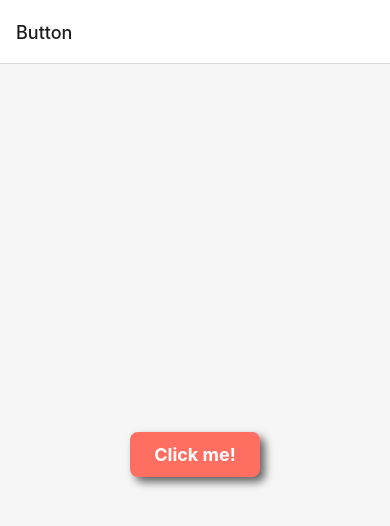
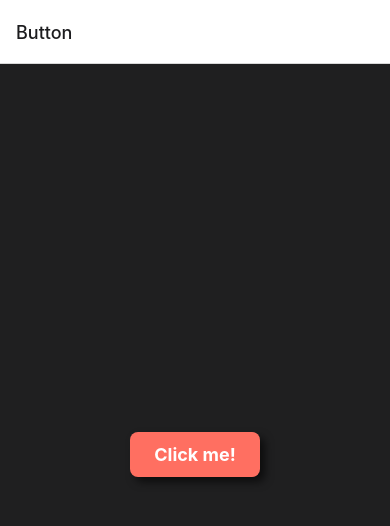
Before and after one commit to MobilDevCode/AwesomeProject, a React Native app: screen /Button in a window 390 px wide. Shown: the top 526 px of the page. Built offline with nearby package versions, Linux system fonts and the light colour scheme.

Commit message:
Initial commit

```diff
--- a/src/ButtonComp.js
+++ b/src/ButtonComp.js
@@ -33,7 +33,7 @@ const styles = StyleSheet.create({
     flex: 1,
     justifyContent: "center",
     alignItems: "center",
-    backgroundColor: "#f5f5f5",
+    backgroundColor: "#1f1f20",
   },
   button: {
     backgroundColor: '#ff6f61',
```
